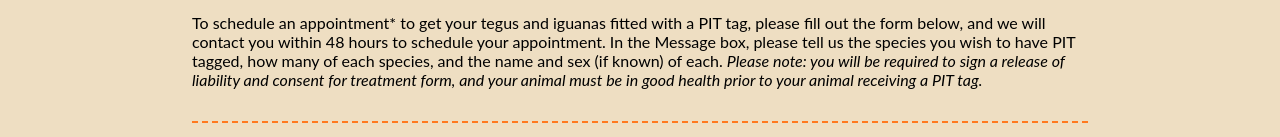
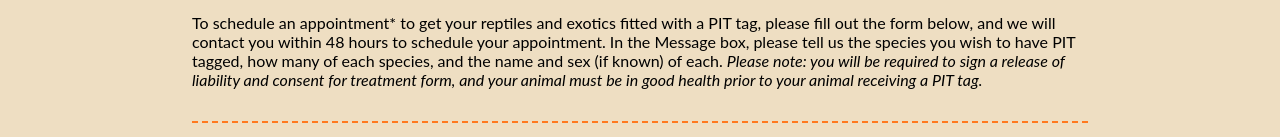
Before and after one commit to ajcuddeback/Hernando-Reptile, a website: page public/sub-pages/PIT-micro.html in a window 1280 px wide. Shown: the part 1277-1414 px from the top of the page. Drawn offline with Linux system fonts and the light colour scheme.

Commit message:
changed content on pit page

```diff
--- a/public/sub-pages/PIT-micro.html
+++ b/public/sub-pages/PIT-micro.html
@@ -199,7 +199,7 @@
                 as
                 are
                 needed. </p>
-            <p class="center-text">To schedule an appointment* to get your tegus and iguanas fitted with a
+            <p class="center-text">To schedule an appointment* to get your reptiles and exotics fitted with a
                 PIT tag,
                 please fill
                 out
```
